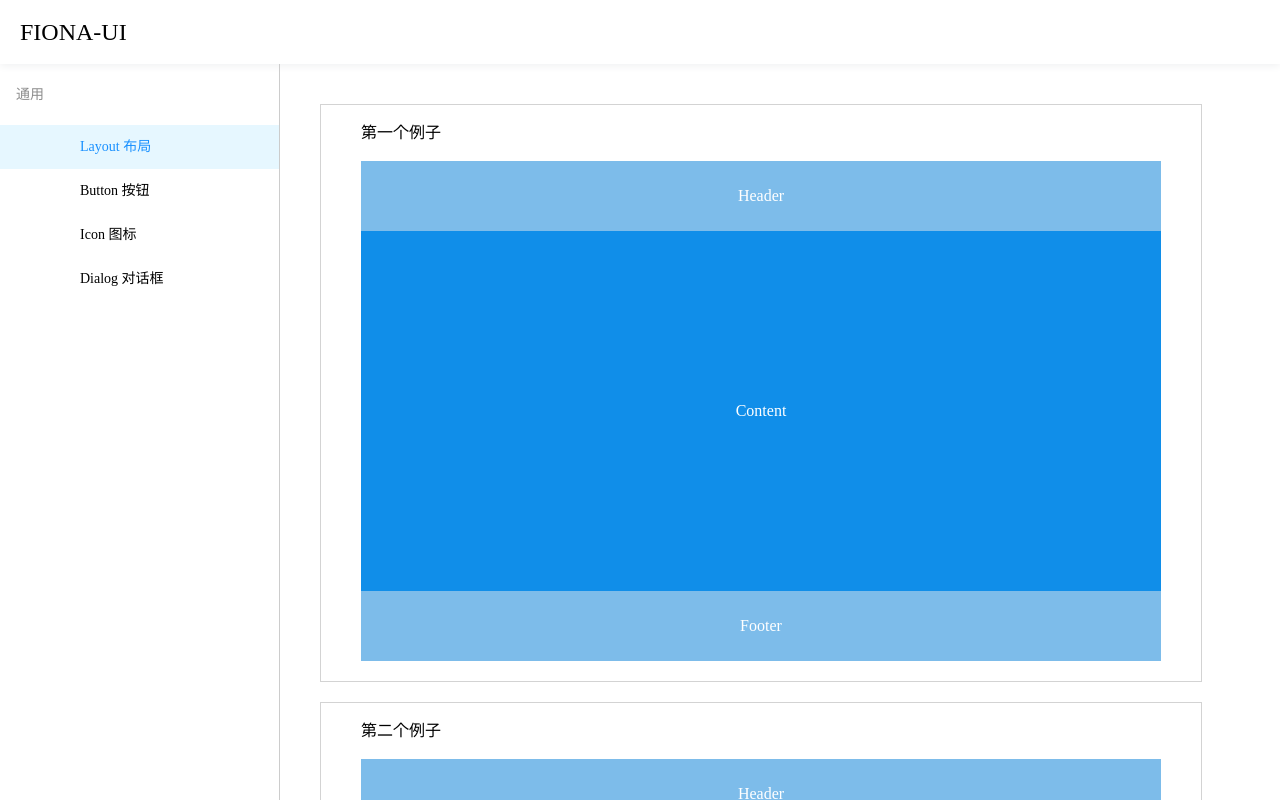
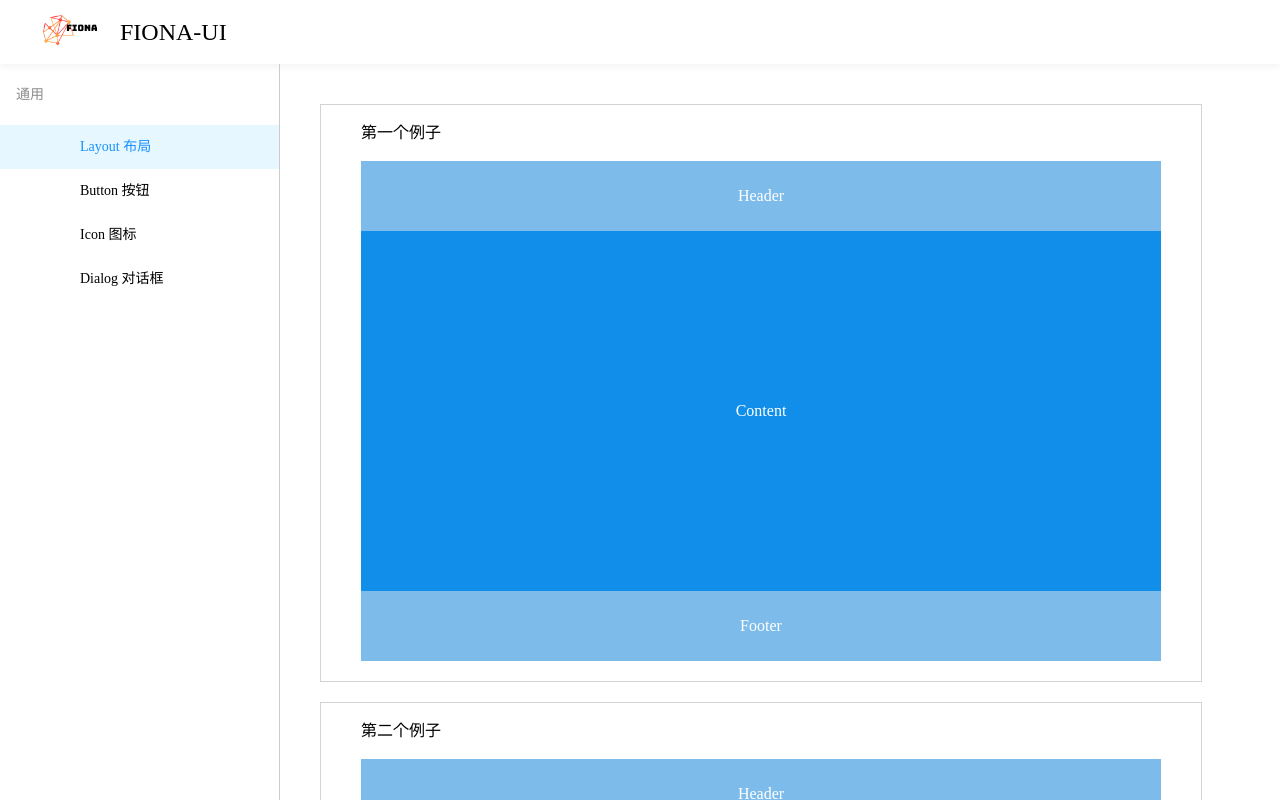
Before and after one commit to xuzpeng/fiona-ui, a React app: page /#/components/layout in a window 1280 px wide. Shown: the top 800 px of the page. Built offline with nearby package versions, Linux system fonts and the light colour scheme.

Commit message:
添加官网logo

```diff
--- a/example/components/CHeader/CHeader.example.scss
+++ b/example/components/CHeader/CHeader.example.scss
@@ -5,8 +5,14 @@
   box-shadow: 0 2px 8px #f0f1f2;
   padding: 0 20px;
   box-sizing: border-box;
+  display: flex;
   &-title {
     font-size: 24px;
     line-height: 64px;
   }
+  .logo-pic {
+    width: 60px;
+    height: 60px;
+    margin: 0 20px;
+  }
 }
--- a/example/components/CHeader/CHeader.example.tsx
+++ b/example/components/CHeader/CHeader.example.tsx
@@ -1,10 +1,14 @@
 import React, { Component } from 'react';
 import './CHeader.example.scss';
+
+// @ts-ignore
+import logo from '../../../assets/logo.png';
 
 export default class CHeader extends Component {
   render() {
     return (
       <header className="common-header">
+        <img src={logo} alt="" className="logo-pic"/>
         <h1 className="common-header-title">
           FIONA-UI
         </h1>
--- a/package.json
+++ b/package.json
@@ -38,6 +38,7 @@
     "css-loader": "^2.1.1",
     "enzyme": "^3.9.0",
     "enzyme-adapter-react-16": "^1.11.2",
+    "file-loader": "^3.0.1",
     "html-webpack-plugin": "^3.2.0",
     "jest": "^24.7.1",
     "jest-junit": "^6.3.0",
--- a/webpack.config.js
+++ b/webpack.config.js
@@ -26,6 +26,12 @@ module.exports = {
       {
         test: /\.svg$/,
         loader: 'svg-sprite-loader'
+      }, {
+        test: /\.(png|jpg|gif)$/,
+        use: {
+          loader: 'file-loader',
+          options: {},
+        }
       }
     ]
   },
```
Also changed, not shown: assets/logo.png (added), 1 other file (tests, documents, lock files or other folders).
